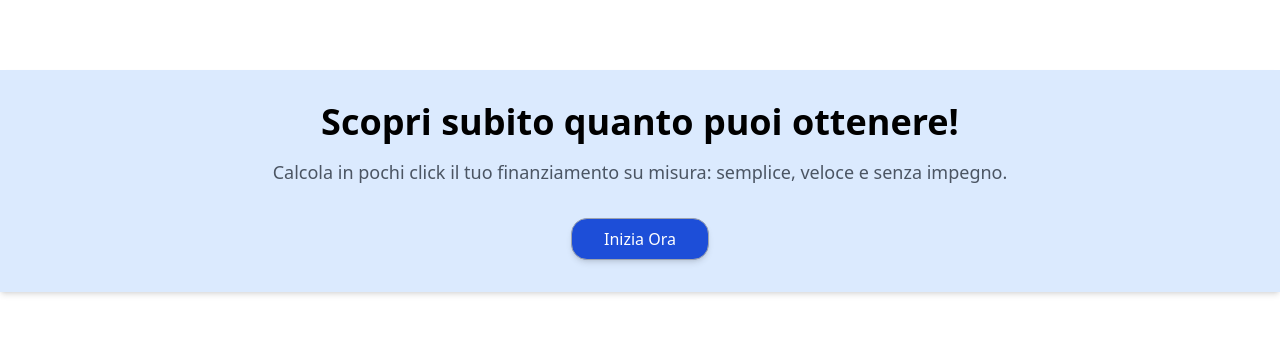
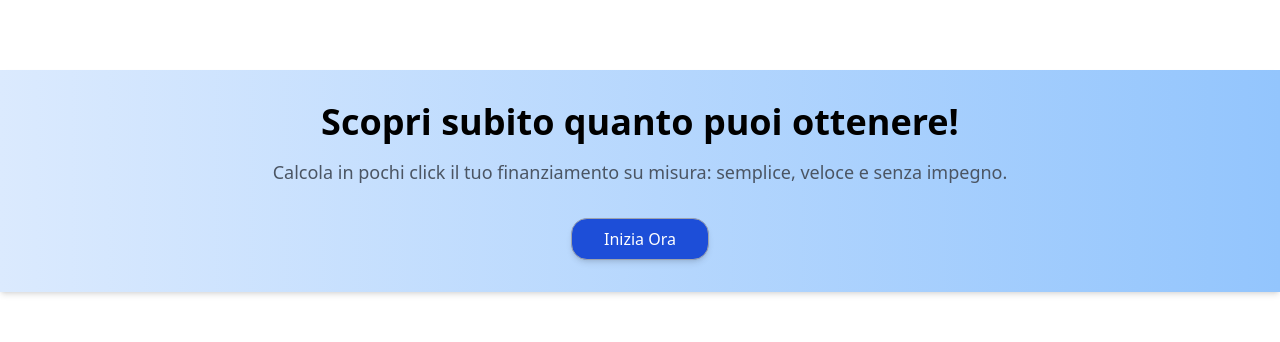
Before and after one commit to MatiasGalliani/aiquinto_landing, a React (Vite) app: page / in a window 1280 px wide. Shown: the part 1394-1736 px from the top of the page. Built offline with nearby package versions, Linux system fonts and the light colour scheme.

Commit message:
Update App.jsx

```diff
--- a/src/App.jsx
+++ b/src/App.jsx
@@ -687,8 +687,7 @@ function App() {
     <div className="flex flex-col min-h-screen">
       <main className="flex-grow">
         {/* Sección Hero con fondo celeste y olas */}
-        <div className="bg-blue-100 w-full pt-4">
-          <div className="flex flex-col md:flex-row justify-center items-stretch mx-4 md:mx-12 gap-6">
+        <div className="bg-gradient-to-r from-blue-100 to-blue-300 w-full pt-4">          <div className="flex flex-col md:flex-row justify-center items-stretch mx-4 md:mx-12 gap-6">
           <div className="p-6 md:mr-12 mb-6 md:mb-0">
             <div className="px-4 md:px-16">
               <h1 className="flex items-center space-x-2 mt-8">
@@ -787,7 +786,7 @@ function App() {
           </div>
 
           {/* Sección Reactiva */}
-          <div className="my-32 text-center bg-blue-100 p-8 mx-4 md:mx-auto shadow-md">
+          <div className="my-32 text-center bg-gradient-to-r from-blue-100 to-blue-300 p-8 mx-4 md:mx-auto shadow-md">
             <p className="text-4xl font-semibold">
               Scopri subito quanto puoi ottenere!
             </p>
@@ -803,7 +802,7 @@ function App() {
           <FAQ />
 
           {/* New clickable buttons section placed above the Wave */}
-          <div className="w-full sm:w-[90%] md:w-[1000px] mx-auto bg-blue-100 p-8 rounded-2xl shadow-md">
+          <div className="w-full sm:w-[90%] md:w-[1000px] mx-auto bg-gradient-to-r from-blue-100 to-blue-300 p-8 rounded-2xl shadow-md">
             <h2 className="text-3xl font-semibold text-center mb-8">
               Richiedi subito la tua
               <br />
```
Lines whose indentation alone changed are shown as unchanged.
